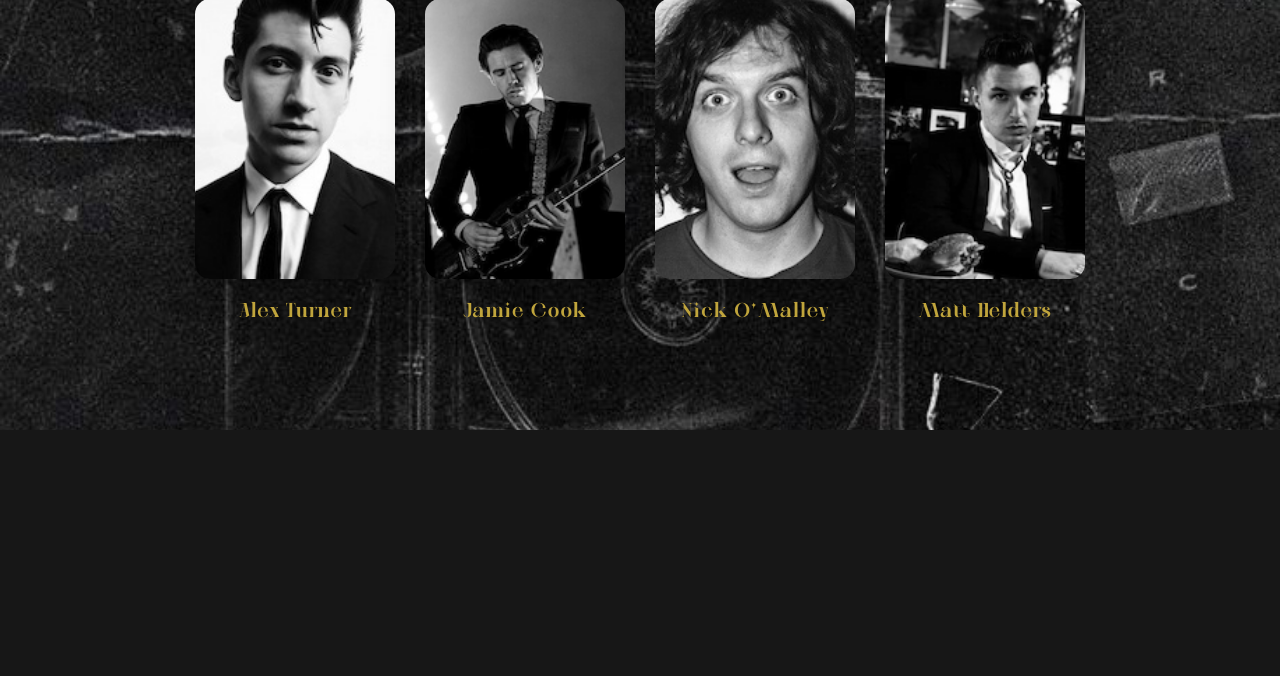
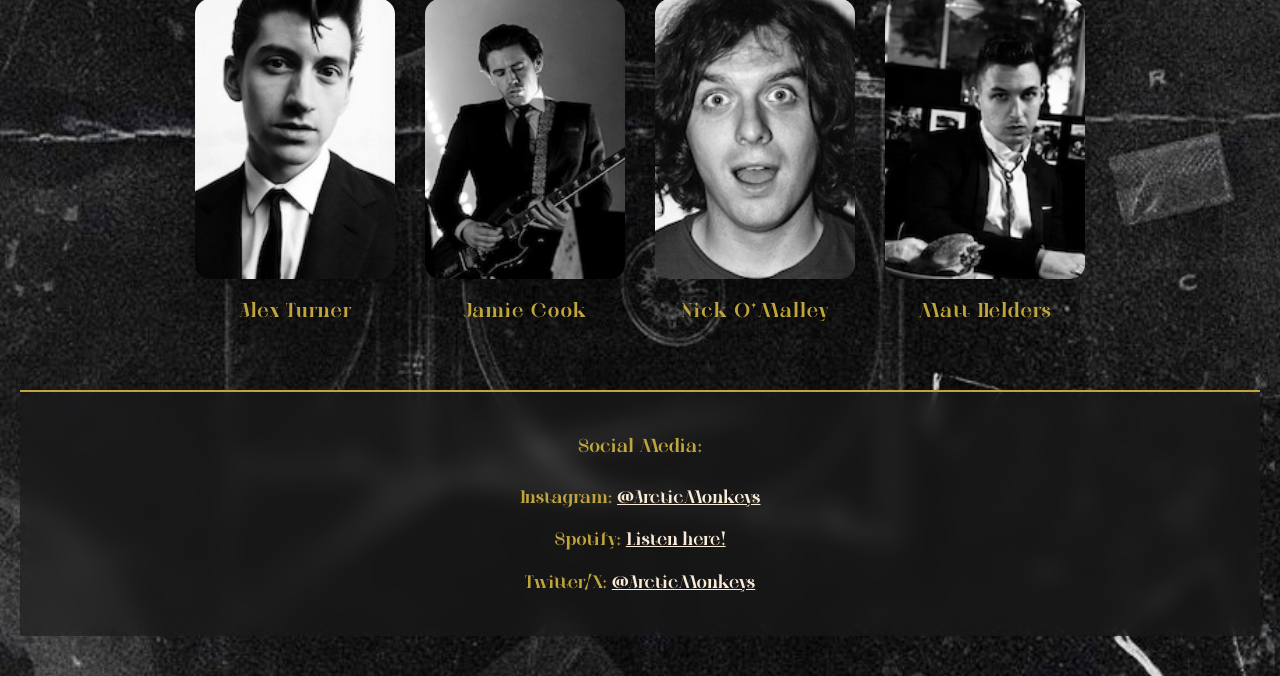
Before and after one commit to Mwisniewska57/mwisniewska.github.io, a PHP site: page / in a window 1280 px wide. Shown: the part 2934-3610 px from the top of the page. Before the commit the page ends 3364 px from the top, so only its background shows below. Run offline with PHP 8.4, Linux system fonts and the light colour scheme.

Commit message:
dodanie stopy

```diff
--- a/lab-a/index.html
+++ b/lab-a/index.html
@@ -8,11 +8,12 @@
 </head>
 <body>
 <div id="progress"></div>
-<h1>Arctic Monkeys</h1>
+<header>
+<h1>Arctic Monkeys</h1></header>
 <div class="view">
 <img src="zdjecia-styl1/HAMLETmaly.jpg" alt="cover" class="cover" loading="eager">
 <div class="opishistoria">
-    <!--<img src="zdjecia-styl1/groupphotooyoungmaly.jpg" alt="Arctic Monkeys" class="mainphoto">-->
+    <img src="zdjecia-styl1/groupphotooyoungmaly.jpg" alt="Arctic Monkeys" class="mainphoto">
     <h2 class="historia">History of the band</h2>
     <p>
         Arctic Monkeys is an alternative rock band formed in Sheffield, South Yorkshire, England in 2002 after meeting at Stocksbridge High School. The band consists of Alex Turner (vocals, guitar, piano), Jamie Cook (guitar), Nick O'Malley (backing vocals, bass) and Matt Helders (drums, vocals). Founding bassist Andy Nicholson left in 2006.
@@ -78,6 +79,21 @@
         <img src="zdjecia-styl1/matthelders.jpg" alt="Matt Helders" loading="lazy">
         <figcaption>Matt Helders</figcaption>
     </figure>
+    </div>
+    <footer>
+
+          <div class="social">
+        <h3>Social Media:</h3>
+        <ul>
+        <li>Instagram:  <a href="https://www.instagram.com/ArcticMonkeys/" target="_blank">@ArcticMonkeys</a></li>
+        <li>Spotify: <a href="https://open.spotify.com/artist/7Ln80lUS6He07XvHI8qqHH?si=bUhHQi29SNq84YkU6m7vkg" target="_blank">Listen here!</a></li>
+        <li>Twitter/X: <a href="https://x.com/ArcticMonkeys" target="_blank">@ArcticMonkeys</a></li>
+
+        </ul>
+    </div>
+
+
+    </footer>
 </div>
 </div>
 </body>
--- a/lab-a/style-1.css
+++ b/lab-a/style-1.css
@@ -19,7 +19,9 @@
     transform: scale(1.02);
     background-color: aliceblue;
 }
-
+.mainphoto{
+    display:none;
+}
 .cover{
     height: auto;
     width: 100%;
@@ -40,6 +42,10 @@ body{
     max-width: 1400px;
     margin: 0 auto;
     line-height: 1.8;
+
+}
+.view{
+    flex:1;
 }
 .opishistoria{
     font-family: 'Magtis',sans-serif;
@@ -192,6 +198,33 @@ figcaption{
     margin-top: 80px;
     margin-bottom: 30px;
 }
+footer{
+    font-family: 'Magtis',sans-serif;
+    color:#c0a53c;
+    margin-top: 50px;
+    background: rgba(25,25,25,0.6);
+    backdrop-filter: blur(10px);
+    border-top:2px solid #c0a53c;
+    padding: 20px;
+    text-align: center;
+}
+.social a{
+    font-family: 'Magtis',sans-serif;
+    color:antiquewhite;
+    text-align: center;
+}
+.social ul{
+    list-style:none;
+    padding:0;
+}
+.social li{
+    margin:10px 0;
+    font-size:18px;
+}
+/*hover z gemini*/
+.social a:hover{
+    text-decoration: underline;
+}
 
 @media(max-width: 1200px) {
     h1 {
```
Also changed, not shown: 1 other file.
